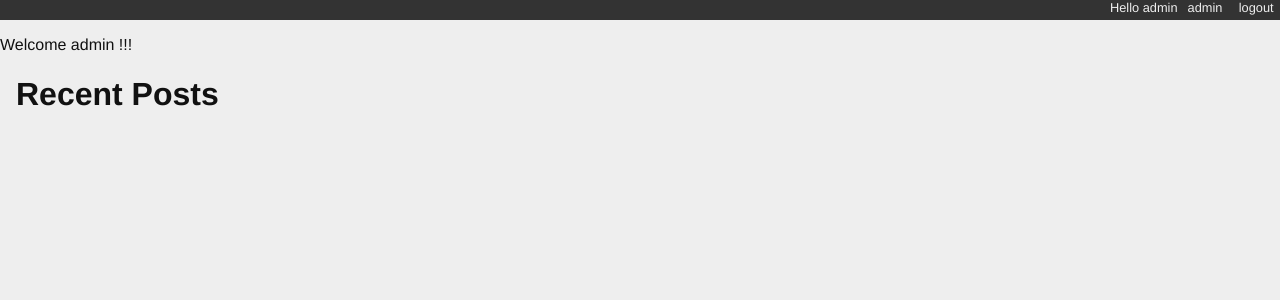
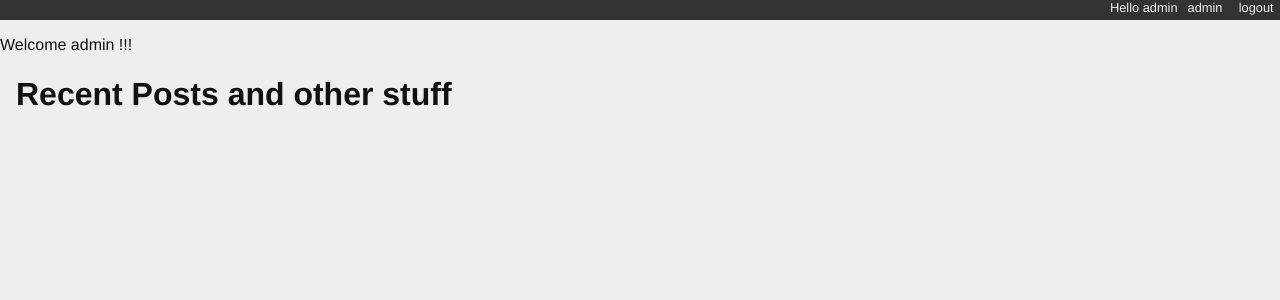
Before and after one commit to msylvest94/django-blog, a Django app: template blogging/templates/blogging/list.html in a window 1280 px wide. Shown: the top 300 px of the page. Run offline with Django 3.2, Linux system fonts and the light colour scheme; the template is opened without the code that fills it, so the values that code supplies are empty; a user stored in the database is signed in; parts of the project's set-up code (start-up, migrations or seed data) failed here and were passed over; some libraries are stand-ins or nearby versions.

Commit message:
added new title to list

```diff
--- a/blogging/templates/blogging/list.html
+++ b/blogging/templates/blogging/list.html
@@ -1,6 +1,6 @@
 <!DOCTYPE html>
 {% extends "base.html" %}{% block content %}
-  <h1>Recent Posts</h1>
+  <h1>Recent Posts and other stuff</h1>
   {% comment %} here is where the query happens {% endcomment %}
   {% for post in post_list %}
   <div class="post">
```
